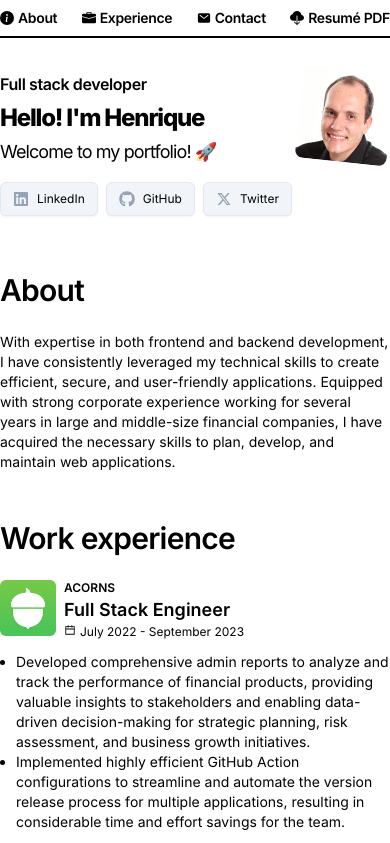
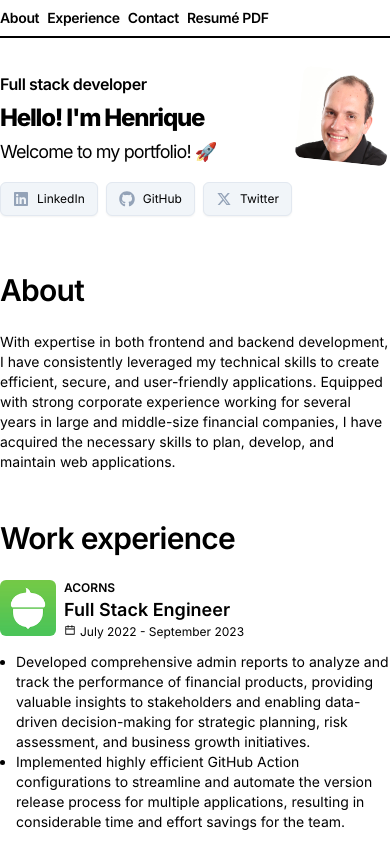
Before and after one commit to hrohden/hrohden.github.io, a React (Vite) app: page / in a window 390 px wide. Shown: the top 843 px of the page. Built offline with nearby package versions, Linux system fonts and the light colour scheme.

Commit message:
Remove icons from Navbar links

```diff
--- a/src/components/Navbar.tsx
+++ b/src/components/Navbar.tsx
@@ -1,35 +1,25 @@
-import {
-  BsCloudDownloadFill,
-  BsFillBriefcaseFill,
-  BsInfoCircleFill,
-} from "react-icons/bs";
-import { IoMail } from "react-icons/io5";
 
 const Navbar = () => {
   return (
     <nav className="border-b-2 border-black py-2">
-      <ul className="flex list-none justify-between gap-2 text-sm font-semibold tracking-tight md:justify-evenly">
+      <ul className="flex list-none gap-2 text-sm font-semibold tracking-tight md:justify-evenly">
         <li className="text-center">
           <a href="#" className="flex items-center gap-1">
-            <BsInfoCircleFill />
             About
           </a>
         </li>
         <li className="text-center">
           <a href="#" className="flex items-center gap-1">
-            <BsFillBriefcaseFill />
             Experience
           </a>
         </li>
         <li className="text-center">
           <a href="#" className="flex items-center gap-1">
-            <IoMail />
             Contact
           </a>
         </li>
         <li className="text-center">
           <a href="#" className="flex items-center gap-1">
-            <BsCloudDownloadFill />
             Resumé PDF
           </a>
         </li>
```
